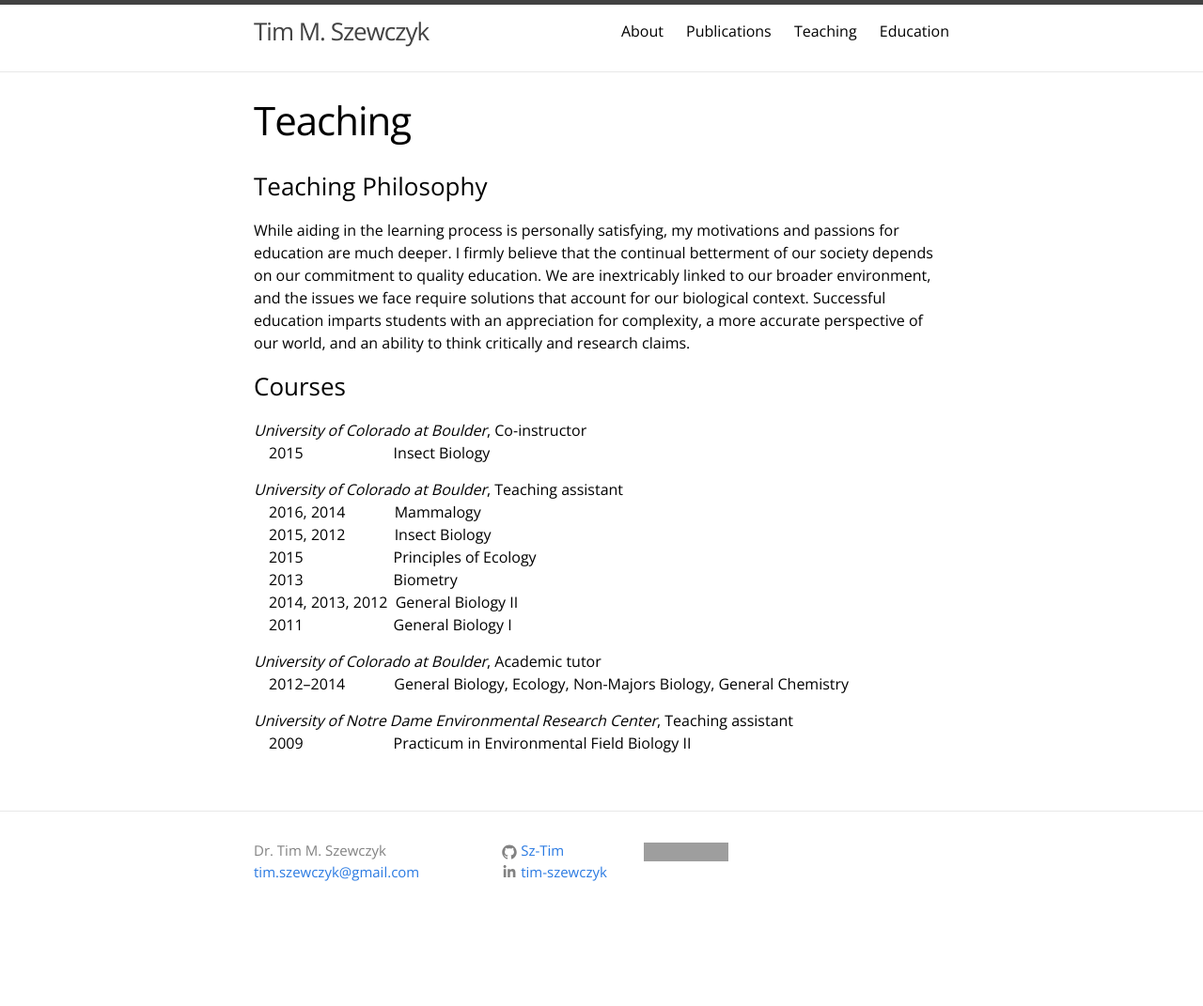
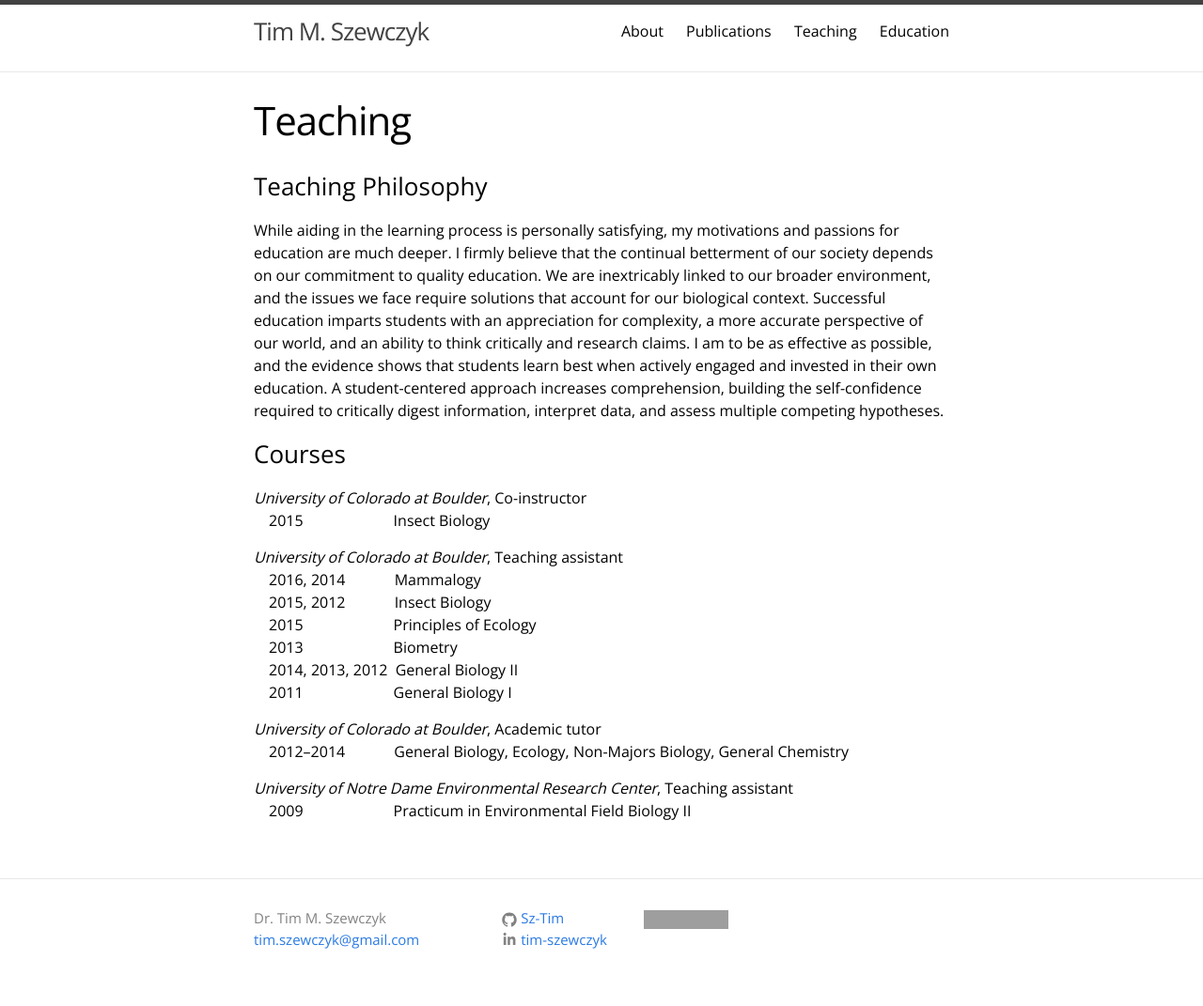
Before and after one commit to Sz-Tim/Sz-Tim.github.io, a Jekyll site: the page built from teaching.md, in a window 1280 px wide. Shown: the whole page at 94% size. Built offline with Jekyll 4.4.1, drawn with Linux system fonts in a browser that asks for light colours; before the commit the page ends 999 px from its top, so only the background shows below that; grey boxes are pictures that could not be loaded.

Commit message:
adding to teaching philosophy

```diff
--- a/teaching.md
+++ b/teaching.md
@@ -6,7 +6,7 @@ weight: 3
 ---
 
 ### Teaching Philosophy
-While aiding in the learning process is personally satisfying, my motivations and passions for education are much deeper. I firmly believe that the continual betterment of our society depends on our commitment to quality education. We are inextricably linked to our broader environment, and the issues we face require solutions that account for our biological context. Successful education imparts students with an appreciation for complexity, a more accurate perspective of our world, and an ability to think critically and research claims.
+While aiding in the learning process is personally satisfying, my motivations and passions for education are much deeper. I firmly believe that the continual betterment of our society depends on our commitment to quality education. We are inextricably linked to our broader environment, and the issues we face require solutions that account for our biological context. Successful education imparts students with an appreciation for complexity, a more accurate perspective of our world, and an ability to think critically and research claims. I am to be as effective as possible, and the evidence shows that students learn best when actively engaged and invested in their own education. A student-centered approach increases comprehension, building the self-confidence required to critically digest information, interpret data, and assess multiple competing hypotheses.
 
 
 ### Courses
```
